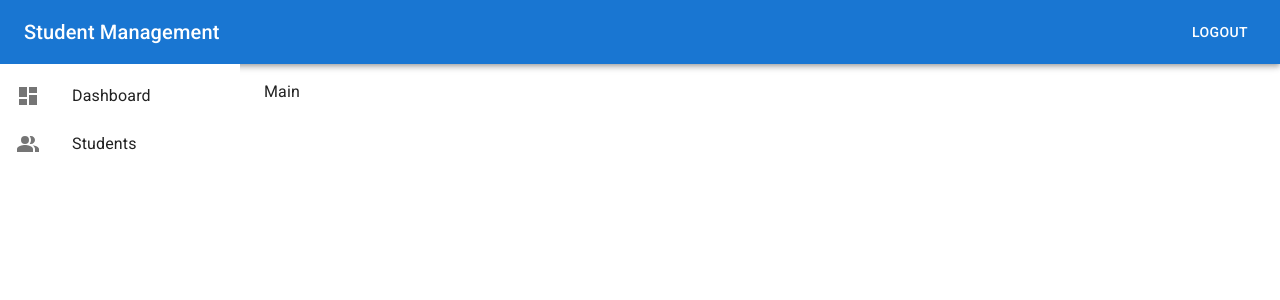
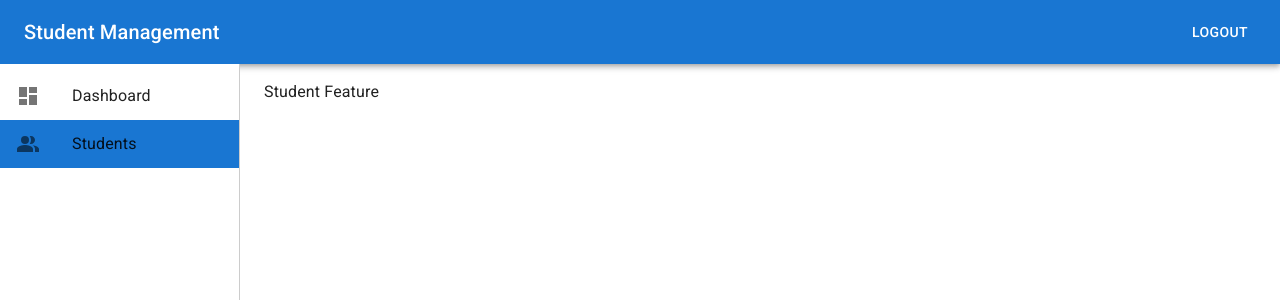
Before and after one commit to hchinh/rtk-saga-app, a React (Create React App) app: page /admin/students in a window 1280 px wide. Shown: the top 300 px of the page. Built offline with nearby package versions, Linux system fonts and the light colour scheme; sample sign-in values are in the browser's storage.

Commit message:
attach active for sidebar

```diff
--- a/src/components/Common/Sidebar.tsx
+++ b/src/components/Common/Sidebar.tsx
@@ -5,13 +5,29 @@
 import ListItemButton from '@mui/material/ListItemButton';
 import ListItemIcon from '@mui/material/ListItemIcon';
 import ListItemText from '@mui/material/ListItemText';
+import { makeStyles } from '@mui/styles';
 import * as React from 'react';
+import { NavLink } from 'react-router-dom';
+
+const useStyles = makeStyles((theme) => ({
+  link: {
+    textDecoration: 'none',
+    color: 'inherit',
+
+    '&.active > li': {
+      backgroundColor: '#1976d2',
+    },
+  },
+}));
 
 export const Sidebar = () => {
+  const classes = useStyles();
+
   return (
     <Box sx={{ width: '100%', maxWidth: 360, bgcolor: 'background.paper' }}>
       <nav aria-label="main mailbox folders">
         <List>
+          <NavLink to="/admin/dashboard" className={classes.link}>
             <ListItem disablePadding>
               <ListItemButton>
                 <ListItemIcon>
@@ -20,6 +36,9 @@
                 <ListItemText primary="Dashboard" />
               </ListItemButton>
             </ListItem>
+          </NavLink>
+
+          <NavLink to="/admin/students" className={classes.link}>
             <ListItem disablePadding>
               <ListItemButton>
                 <ListItemIcon>
@@ -28,6 +47,7 @@
                 <ListItemText primary="Students" />
               </ListItemButton>
             </ListItem>
+          </NavLink>
         </List>
       </nav>
     </Box>
--- a/src/components/Layout/Admin.tsx
+++ b/src/components/Layout/Admin.tsx
@@ -1,7 +1,10 @@
 import { makeStyles } from '@mui/styles';
 import { Box } from '@mui/system';
 import { Header, Sidebar } from 'components/Common';
+import Dashboard from 'features/dashboard';
+import StudentFeature from 'features/students';
 import React from 'react';
+import { Route, Switch } from 'react-router-dom';
 
 const useStyles = makeStyles((theme) => ({
   root: {
@@ -19,6 +22,7 @@
 
   sidebar: {
     gridArea: 'sidebar',
+    borderRight: '1px solid #ccc',
   },
 
   main: {
@@ -38,7 +42,16 @@
       <Box className={classes.sidebar}>
         <Sidebar />
       </Box>
-      <Box className={classes.main}>Main</Box>
+      <Box className={classes.main}>
+        <Switch>
+          <Route path="/admin/dashboard">
+            <Dashboard />
+          </Route>
+          <Route path="/admin/students">
+            <StudentFeature />
+          </Route>
+        </Switch>
+      </Box>
     </Box>
   );
 };
--- a/src/features/auth/authSaga.ts
+++ b/src/features/auth/authSaga.ts
@@ -14,7 +14,7 @@
       })
     );
     // redirect to admin page
-    yield put(push('/admin'));
+    yield put(push('/admin/dashboard'));
   } catch (error) {
     yield put(authActions.loginFailed());
   }
--- /dev/null
+++ b/src/features/dashboard/index.tsx
@@ -0,0 +1,7 @@
+import React from 'react';
+
+const Dashboard = () => {
+  return <div>Dashboard</div>;
+};
+
+export default Dashboard;
--- /dev/null
+++ b/src/features/students/index.tsx
@@ -0,0 +1,7 @@
+import React from 'react';
+
+const StudentFeature = () => {
+  return <div>Student Feature</div>;
+};
+
+export default StudentFeature;
```
Lines whose indentation alone changed are shown as unchanged.
